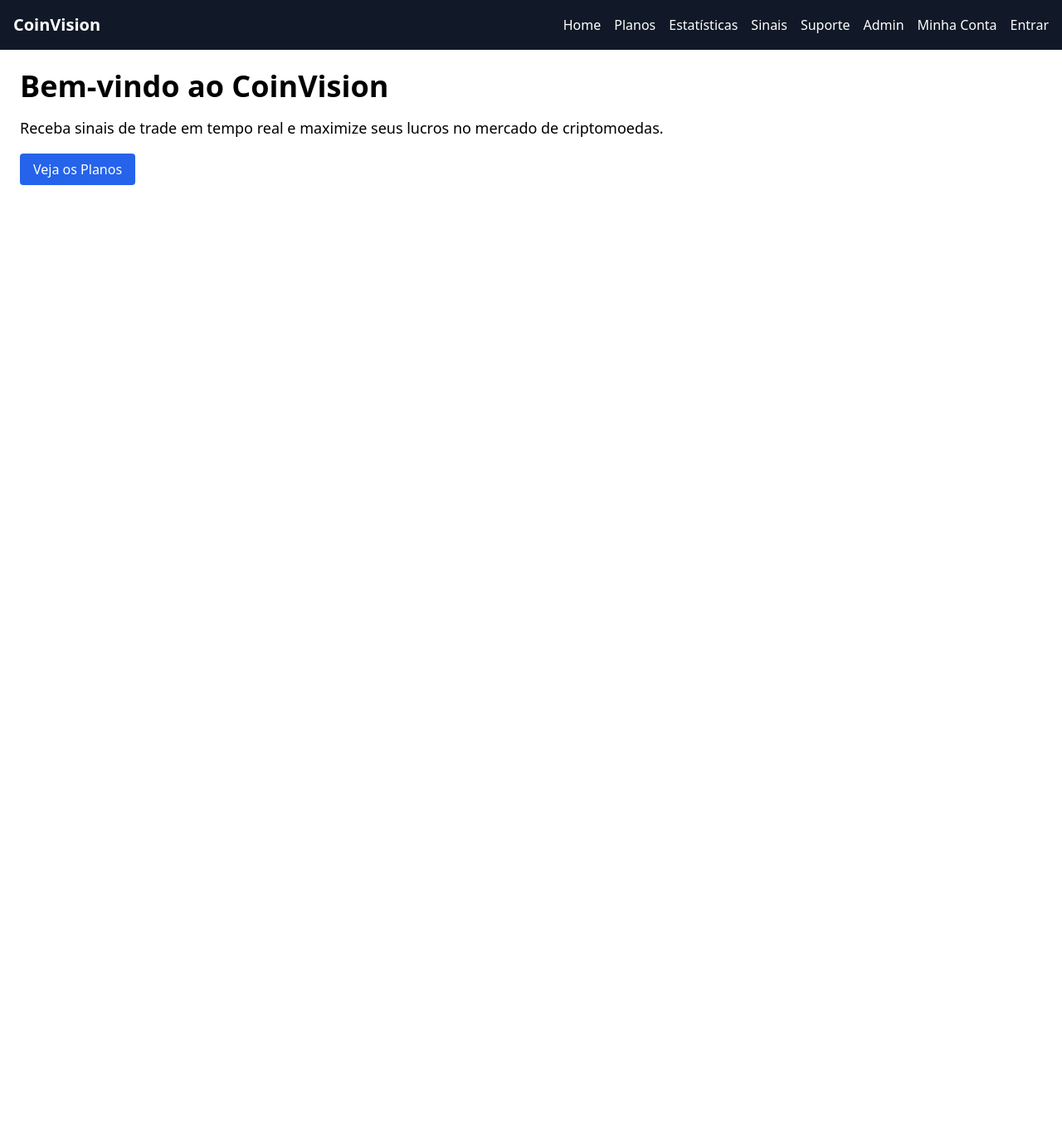
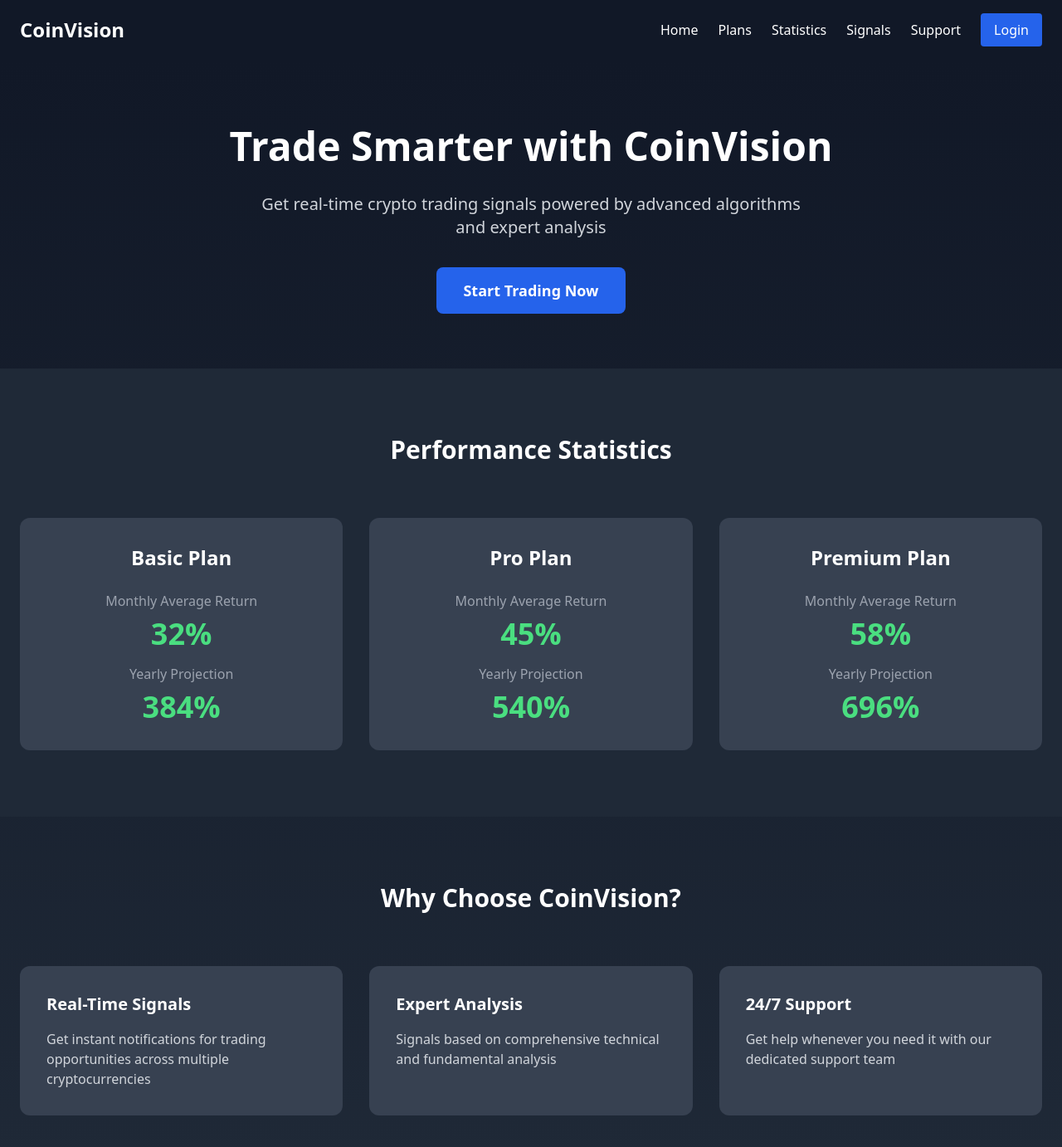
Before and after one commit to alexgomescrypto/cryptovision, a React (Vite) app: page / in a window 1280 px wide. Shown: the top 1382 px of the page at 83% size. Before the commit the page ends 800 px from the top, so only its background shows below. Built offline with nearby package versions, Linux system fonts and the light colour scheme.

Commit message:
Enhanced Crypto Trading Signals Platform

```diff
--- a/src/components/Navbar.jsx
+++ b/src/components/Navbar.jsx
@@ -5,6 +5,7 @@ import { supabase } from '../supabaseClient';
 export default function Navbar() {
   const [userEmail, setUserEmail] = useState(null);
   const [plano, setPlano] = useState('Sem Plano');
+  const [isMenuOpen, setIsMenuOpen] = useState(false);
   const navigate = useNavigate();
 
   useEffect(() => {
@@ -36,26 +37,74 @@ export default function Navbar() {
   };
 
   return (
-    <nav className="bg-gray-900 text-white p-4 flex justify-between items-center">
-      <h1 className="text-xl font-bold">CoinVision</h1>
-      <div className="space-x-4">
-        <Link to="/">Home</Link>
-        <Link to="/planos">Planos</Link>
-        <Link to="/statistics">Estatísticas</Link>
-        <Link to="/signals">Sinais</Link>
-        <Link to="/support">Suporte</Link>
-        <Link to="/admin">Admin</Link>
-        <Link to="/conta">Minha Conta</Link>
-        {userEmail ? (
-          <>
-            <span className="text-sm">Logado: {userEmail}</span>
-            <span className="text-sm">Plano: {plano}</span>
-            <button onClick={handleLogout} className="ml-2 underline">
-              Sair
-            </button>
-          </>
-        ) : (
-          <Link to="/login">Entrar</Link>
+    <nav className="bg-gray-900 text-white">
+      <div className="container mx-auto px-6 py-4">
+        <div className="flex justify-between items-center">
+          <Link to="/" className="text-2xl font-bold">CoinVision</Link>
+
+          {/* Mobile menu button */}
+          <button
+            className="md:hidden"
+            onClick={() => setIsMenuOpen(!isMenuOpen)}
+          >
+            <svg className="w-6 h-6" fill="none" stroke="currentColor" viewBox="0 0 24 24">
+              <path strokeLinecap="round" strokeLinejoin="round" strokeWidth={2} d="M4 6h16M4 12h16M4 18h16" />
+            </svg>
+          </button>
+
+          {/* Desktop menu */}
+          <div className="hidden md:flex items-center space-x-6">
+            <Link to="/" className="hover:text-blue-400 transition duration-300">Home</Link>
+            <Link to="/planos" className="hover:text-blue-400 transition duration-300">Plans</Link>
+            <Link to="/statistics" className="hover:text-blue-400 transition duration-300">Statistics</Link>
+            <Link to="/signals" className="hover:text-blue-400 transition duration-300">Signals</Link>
+            <Link to="/support" className="hover:text-blue-400 transition duration-300">Support</Link>
+            {userEmail === 'rokdama@gmail.com' && (
+              <Link to="/admin" className="hover:text-blue-400 transition duration-300">Admin</Link>
+            )}
+            {userEmail ? (
+              <div className="flex items-center space-x-4">
+                <Link to="/conta" className="text-sm bg-gray-700 px-3 py-1 rounded">
+                  {plano} Plan
+                </Link>
+                <button onClick={handleLogout} className="text-sm text-red-400 hover:text-red-300">
+                  Logout
+                </button>
+              </div>
+            ) : (
+              <Link to="/login" className="bg-blue-600 px-4 py-2 rounded hover:bg-blue-700 transition duration-300">
+                Login
+              </Link>
+            )}
+          </div>
+        </div>
+
+        {/* Mobile menu */}
+        {isMenuOpen && (
+          <div className="md:hidden mt-4 space-y-4">
+            <Link to="/" className="block hover:text-blue-400">Home</Link>
+            <Link to="/planos" className="block hover:text-blue-400">Plans</Link>
+            <Link to="/statistics" className="block hover:text-blue-400">Statistics</Link>
+            <Link to="/signals" className="block hover:text-blue-400">Signals</Link>
+            <Link to="/support" className="block hover:text-blue-400">Support</Link>
+            {userEmail === 'rokdama@gmail.com' && (
+              <Link to="/admin" className="block hover:text-blue-400">Admin</Link>
+            )}
+            {userEmail ? (
+              <>
+                <Link to="/conta" className="block text-sm bg-gray-700 px-3 py-1 rounded inline-block">
+                  {plano} Plan
+                </Link>
+                <button onClick={handleLogout} className="block text-sm text-red-400 hover:text-red-300 mt-4">
+                  Logout
+                </button>
+              </>
+            ) : (
+              <Link to="/login" className="block bg-blue-600 px-4 py-2 rounded hover:bg-blue-700 transition duration-300">
+                Login
+              </Link>
+            )}
+          </div>
         )}
       </div>
     </nav>
--- a/src/pages/Home.jsx
+++ b/src/pages/Home.jsx
@@ -2,13 +2,82 @@ import React from 'react';
 import { Link } from 'react-router-dom';
 
 export default function Home() {
+  const stats = {
+    basic: { monthly: "32%", yearly: "384%" },
+    pro: { monthly: "45%", yearly: "540%" },
+    premium: { monthly: "58%", yearly: "696%" }
+  };
+
   return (
-    <div className="p-6">
-      <h1 className="text-4xl font-bold mb-4">Bem-vindo ao CoinVision</h1>
-      <p className="text-lg mb-6">Receba sinais de trade em tempo real e maximize seus lucros no mercado de criptomoedas.</p>
-      <Link to="/planos" className="bg-blue-600 text-white px-4 py-2 rounded hover:bg-blue-700">
-        Veja os Planos
-      </Link>
+    <div className="min-h-screen bg-gradient-to-b from-gray-900 to-gray-800">
+      {/* Hero Section */}
+      <div className="container mx-auto px-6 py-20 text-center">
+        <h1 className="text-5xl font-bold text-white mb-8">
+          Trade Smarter with CoinVision
+        </h1>
+        <p className="text-xl text-gray-300 mb-12 max-w-2xl mx-auto">
+          Get real-time crypto trading signals powered by advanced algorithms and expert analysis
+        </p>
+        <Link
+          to="/planos"
+          className="bg-blue-600 text-white px-8 py-4 rounded-lg text-lg font-semibold hover:bg-blue-700 transition duration-300"
+        >
+          Start Trading Now
+        </Link>
+      </div>
+
+      {/* Stats Section */}
+      <div className="bg-gray-800 py-20">
+        <div className="container mx-auto px-6">
+          <h2 className="text-3xl font-bold text-white text-center mb-16">
+            Performance Statistics
+          </h2>
+          <div className="grid md:grid-cols-3 gap-8">
+            {Object.entries(stats).map(([plan, performance]) => (
+              <div key={plan} className="bg-gray-700 rounded-xl p-8 text-center transform hover:scale-105 transition duration-300">
+                <h3 className="text-2xl font-bold text-white capitalize mb-6">{plan} Plan</h3>
+                <div className="space-y-4">
+                  <div>
+                    <p className="text-gray-400 mb-2">Monthly Average Return</p>
+                    <p className="text-4xl font-bold text-green-400">{performance.monthly}</p>
+                  </div>
+                  <div>
+                    <p className="text-gray-400 mb-2">Yearly Projection</p>
+                    <p className="text-4xl font-bold text-green-400">{performance.yearly}</p>
+                  </div>
+                </div>
+              </div>
+            ))}
+          </div>
+        </div>
+      </div>
+
+      {/* Features Section */}
+      <div className="container mx-auto px-6 py-20">
+        <h2 className="text-3xl font-bold text-white text-center mb-16">
+          Why Choose CoinVision?
+        </h2>
+        <div className="grid md:grid-cols-3 gap-8">
+          <div className="bg-gray-700 p-8 rounded-xl">
+            <h3 className="text-xl font-bold text-white mb-4">Real-Time Signals</h3>
+            <p className="text-gray-300">
+              Get instant notifications for trading opportunities across multiple cryptocurrencies
+            </p>
+          </div>
+          <div className="bg-gray-700 p-8 rounded-xl">
+            <h3 className="text-xl font-bold text-white mb-4">Expert Analysis</h3>
+            <p className="text-gray-300">
+              Signals based on comprehensive technical and fundamental analysis
+            </p>
+          </div>
+          <div className="bg-gray-700 p-8 rounded-xl">
+            <h3 className="text-xl font-bold text-white mb-4">24/7 Support</h3>
+            <p className="text-gray-300">
+              Get help whenever you need it with our dedicated support team
+            </p>
+          </div>
+        </div>
+      </div>
     </div>
   );
 }
--- a/src/pages/Planos.jsx
+++ b/src/pages/Planos.jsx
@@ -3,38 +3,83 @@ import axios from 'axios';
 
 export default function Planos() {
   const planos = [
-    { nome: 'Basic', preco: 'R$29/mês', moedas: '3 moedas' },
-    { nome: 'Pro', preco: 'R$59/mês', moedas: '5 moedas' },
-    { nome: 'Premium', preco: 'R$99/mês', moedas: '8+ moedas' },
+    {
+      nome: 'Basic',
+      preco: 'R$29/mês',
+      moedas: '3 moedas',
+      features: [
+        'Priority real-time updates',
+        'Priority alerts',
+        '24/7 support',
+        '3 Premium Cryptocurrencies'
+      ]
+    },
+    {
+      nome: 'Pro',
+      preco: 'R$59/mês',
+      moedas: '5 moedas',
+      features: [
+        'Priority real-time updates',
+        'Priority alerts',
+        '24/7 support',
+        '5 Premium Cryptocurrencies',
+        'Advanced Technical Analysis'
+      ]
+    },
+    {
+      nome: 'Premium',
+      preco: 'R$99/mês',
+      moedas: '8+ moedas',
+      features: [
+        'Priority real-time updates',
+        'Priority alerts',
+        '24/7 support',
+        '8+ Premium Cryptocurrencies',
+        'Advanced Technical Analysis',
+        'Custom Alert Settings'
+      ]
+    },
   ];
 
   const handleAssinar = async (plano) => {
     try {
       const response = await axios.post('https://cryptoapp-nhj9.onrender.com/api/create-checkout-session', { plan: plano });
-      window.location.href = response.data.url; // redireciona para o Checkout da Stripe
+      window.location.href = response.data.url;
     } catch (error) {
       alert('Erro ao iniciar pagamento: ' + error.message);
     }
   };
 
   return (
-    <div className="p-6">
-      <h1 className="text-3xl font-bold mb-6">Escolha seu Plano</h1>
-      <div className="grid md:grid-cols-3 gap-4">
+    <div className="min-h-screen bg-gradient-to-b from-gray-900 to-gray-800 py-20">
+      <div className="container mx-auto px-6">
+        <h1 className="text-4xl font-bold text-white text-center mb-16">Choose Your Trading Plan</h1>
+        <div className="grid md:grid-cols-3 gap-8">
           {planos.map((plano) => (
-          <div key={plano.nome} className="border p-4 rounded-lg shadow">
-            <h2 className="text-xl font-semibold mb-2">{plano.nome}</h2>
-            <p className="mb-1">{plano.moedas}</p>
-            <p className="mb-4">{plano.preco}</p>
+            <div key={plano.nome} className="bg-gray-700 rounded-xl p-8 transform hover:scale-105 transition duration-300">
+              <div className="text-center mb-8">
+                <h2 className="text-2xl font-bold text-white mb-4">{plano.nome}</h2>
+                <p className="text-3xl font-bold text-blue-400 mb-2">{plano.preco}</p>
+                <p className="text-gray-400">{plano.moedas}</p>
+              </div>
+              <ul className="space-y-4 mb-8">
+                {plano.features.map((feature, index) => (
+                  <li key={index} className="flex items-center text-gray-300">
+                    <span className="text-green-400 mr-2">✓</span>
+                    {feature}
+                  </li>
+                ))}
+              </ul>
               <button
-              className="bg-green-600 text-white px-4 py-2 rounded hover:bg-green-700"
+                className="w-full bg-blue-600 text-white py-3 rounded-lg font-semibold hover:bg-blue-700 transition duration-300"
                 onClick={() => handleAssinar(plano.nome)}
               >
-              Assinar
+                Start Now
               </button>
             </div>
           ))}
         </div>
       </div>
+    </div>
   );
 }
```
Lines whose indentation alone changed are shown as unchanged.
